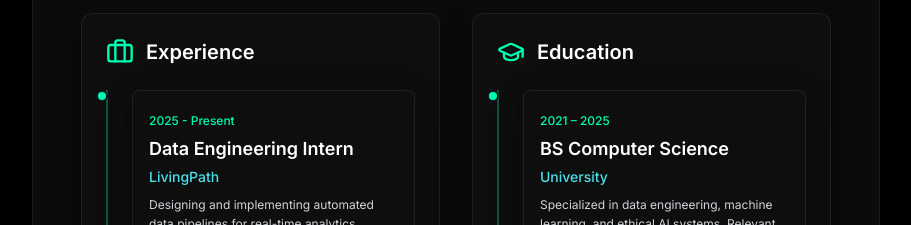
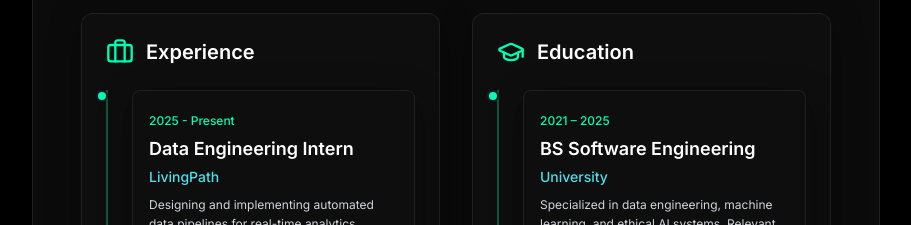
Before and after one commit to ijlalxansari1/Portfolio, a Next.js app: page / in a window 1280 px wide. Shown: the part 7100-7325 px from the top of the page, without its empty margins (336-1247 px from the left). Built offline with nearby package versions, Linux system fonts and the light colour scheme; no server answers; the database is empty.

Commit message:
some more changes

```diff
--- a/app/components/Experience.tsx
+++ b/app/components/Experience.tsx
@@ -23,7 +23,7 @@ const experience = [
 const education = [
   {
     period: "2021 – 2025",
-    title: "BS Computer Science",
+    title: "BS Software Engineering",
     institution: "University",
     description: "Specialized in data engineering, machine learning, and ethical AI systems. Relevant coursework includes Database Systems, Machine Learning, Cloud Computing, and Software Engineering. Maintained strong academic performance while working on research projects.",
     achievements: ["Dean's List", "Research Publications", "Open Source Contributions"],
```
Also changed, not shown: 1 other file (tests, documents, lock files or other folders). Lines whose indentation alone changed are shown as unchanged.
